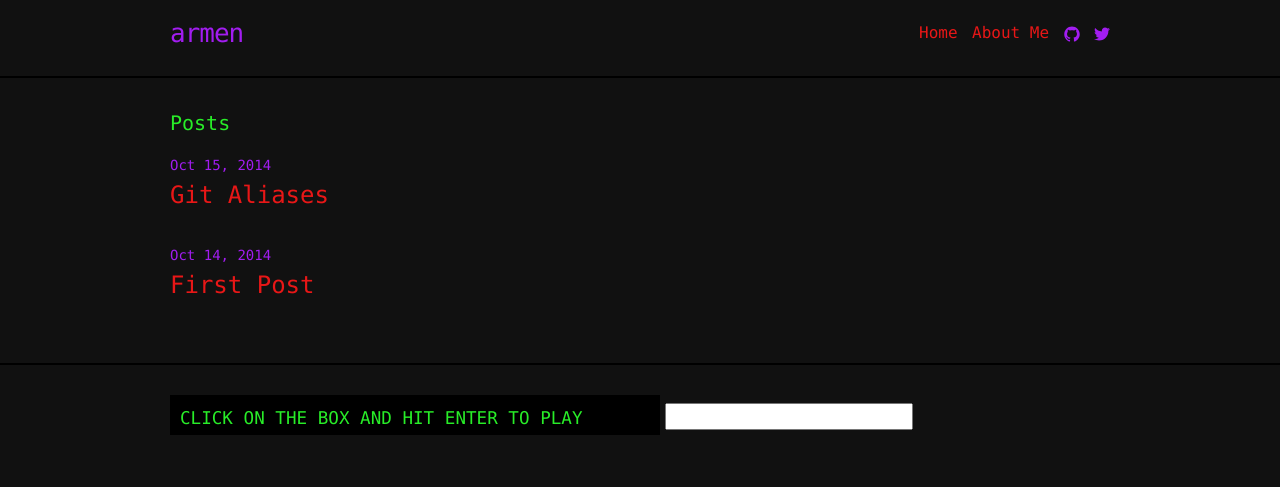
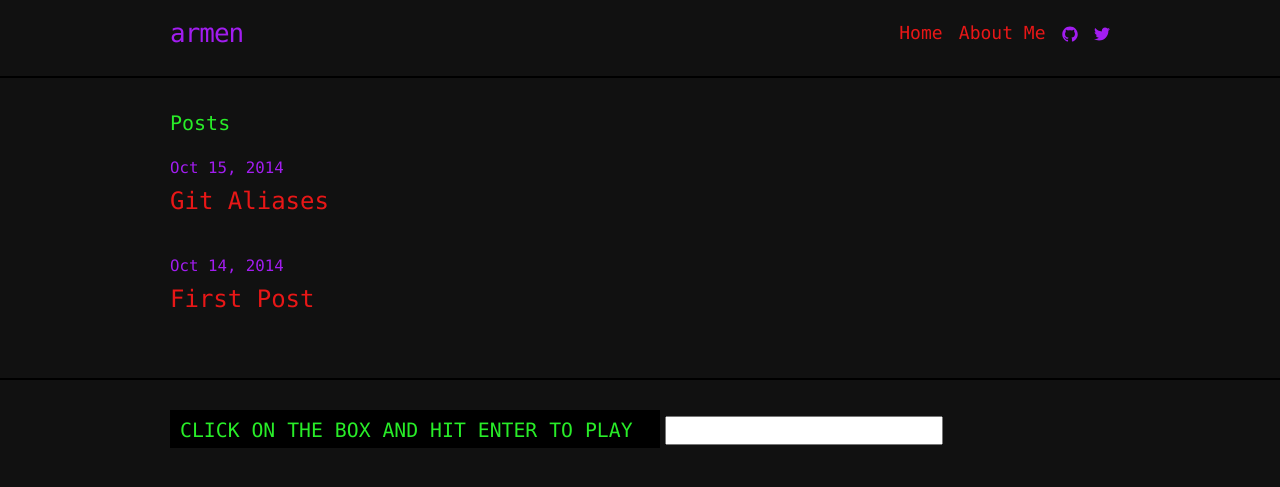
Before and after one commit to hippopotamus/hippopotamus2.github.io, a Jekyll site: the page built from index.html, in a window 1280 px wide. Shown: the top 487 px of the page. Built offline with Jekyll 4.4.1, drawn with Linux system fonts in a browser that asks for light colours; nearby versions of some CDN libraries.

Commit message:
made font larger and adjusted some stuff

```diff
--- a/_sass/_layout.scss
+++ b/_sass/_layout.scss
@@ -139,7 +139,7 @@
 #string {
   width: 50%;
   height: 20px;
-  padding: 10px 10px;
+  padding: 6px 10px 12px;
   background-color: #000;
   float: left;
   font-size: 1.1em;
@@ -147,7 +147,7 @@
 
 #answer {
   float: left;
-  margin: 8px 0 0 5px;
+  margin: 6px 0 0 5px;
   input {
     font-family: Menlo;
     text-align: center;
--- a/css/main.scss
+++ b/css/main.scss
@@ -4,7 +4,7 @@
 @charset "utf-8";
 
 $base-font-family: Menlo, Helvetica, Arial, sans-serif;
-$base-font-size:   16px;
+$base-font-size:   18px;
 $small-font-size:  $base-font-size * 0.875;
 $base-line-height: 1.5;
 
```
